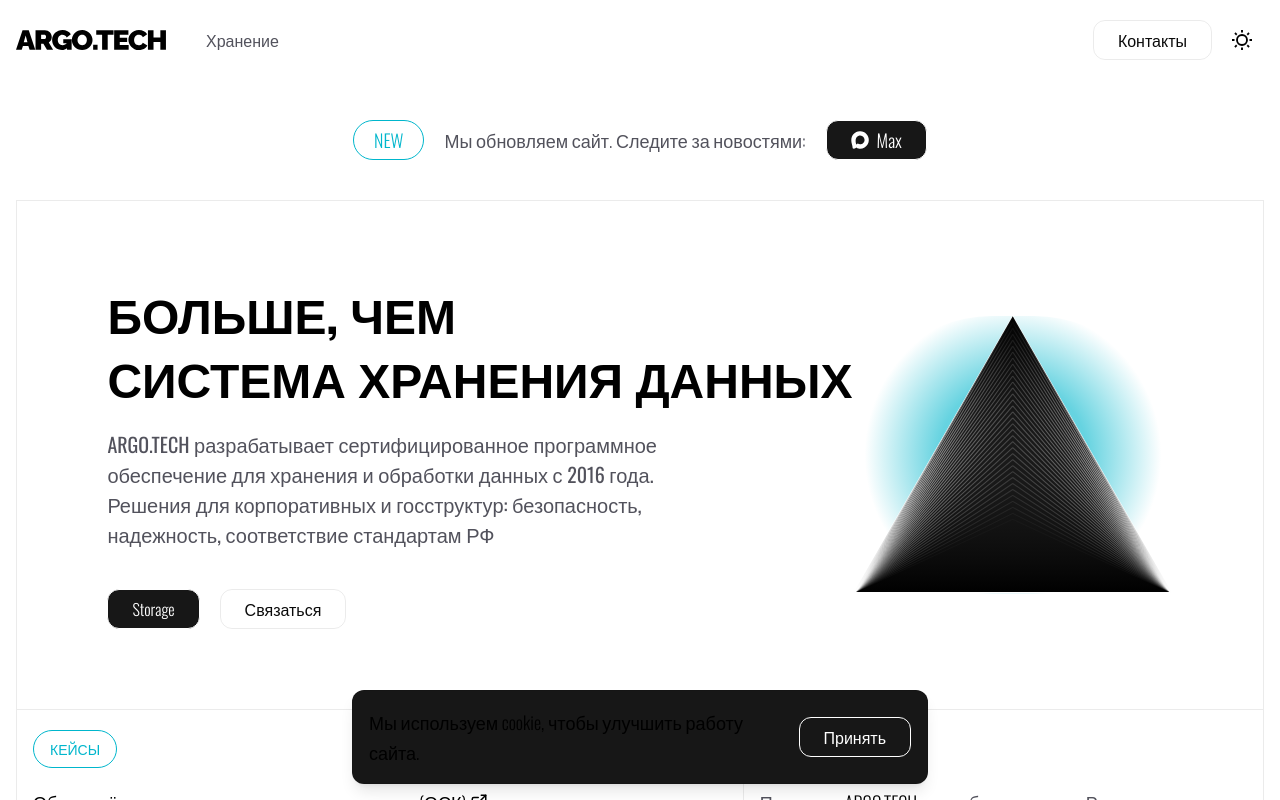
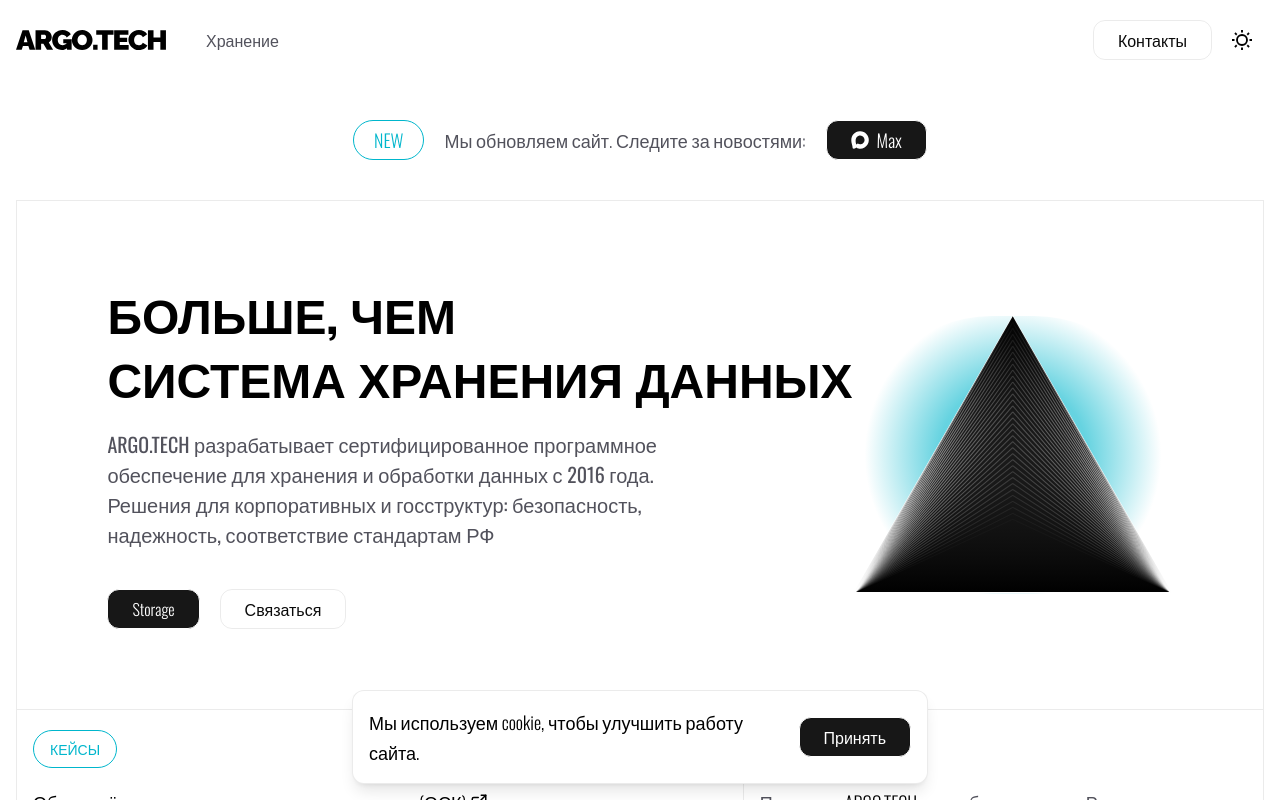
Before and after one commit to Slawone/argo-web, a Next.js app: page / in a window 1280 px wide. Shown: the top 800 px of the page. Built offline with nearby package versions, Linux system fonts and the light colour scheme.

Commit message:
Fixed module

```diff
--- a/src/components/CookieBanner.jsx
+++ b/src/components/CookieBanner.jsx
@@ -22,7 +22,7 @@ export const CookieBanner = () => {
 
   return (
     <div className="fixed bottom-4 left-4 right-4 z-50 flex justify-center">
-      <div className="max-w-xl w-full bg-foreground dark:bg-background rounded-xl shadow-lg p-4 border border-black/8 dark:border-white/14 flex flex-col sm:flex-row items-center justify-between gap-4">
+      <div className="max-w-xl w-full bg-white dark:bg-black rounded-xl shadow-lg p-4 border border-black/8 dark:border-white/14 flex flex-col sm:flex-row items-center justify-between gap-4">
         <p className="title-color font-light font-sans main-text">
           Мы используем cookie, чтобы улучшить работу сайта.
         </p>
```
